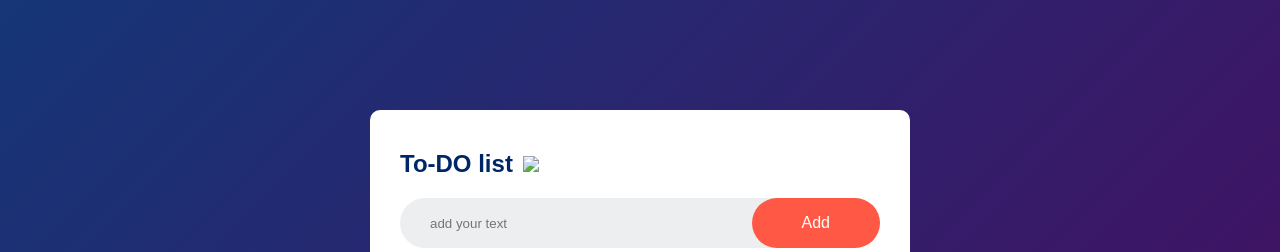
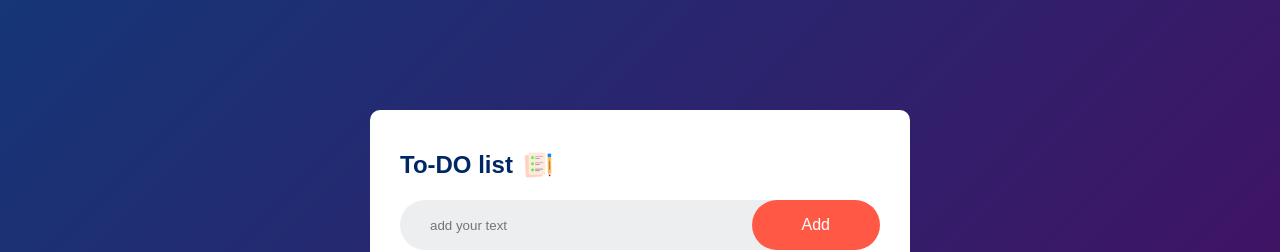
Before and after one commit to Khushikukadiya15/To-do-list, a plain HTML site: page index.html in a window 1280 px wide. Shown: the top 252 px of the page. Drawn offline with Linux system fonts and the light colour scheme.

Commit message:
Update index.html

```diff
--- a/index.html
+++ b/index.html
@@ -11,7 +11,7 @@
 
     <div class="container">
         <div class="todo-app">
-           <h2>To-DO list<img src="images/icon.png"> </h2>
+           <h2>To-DO list<img src="icon.png"> </h2>
            <div class="row">
             <input type="text" id="input-box" placeholder="add your text">
             <button onclick="addTask()">Add</button>
```
